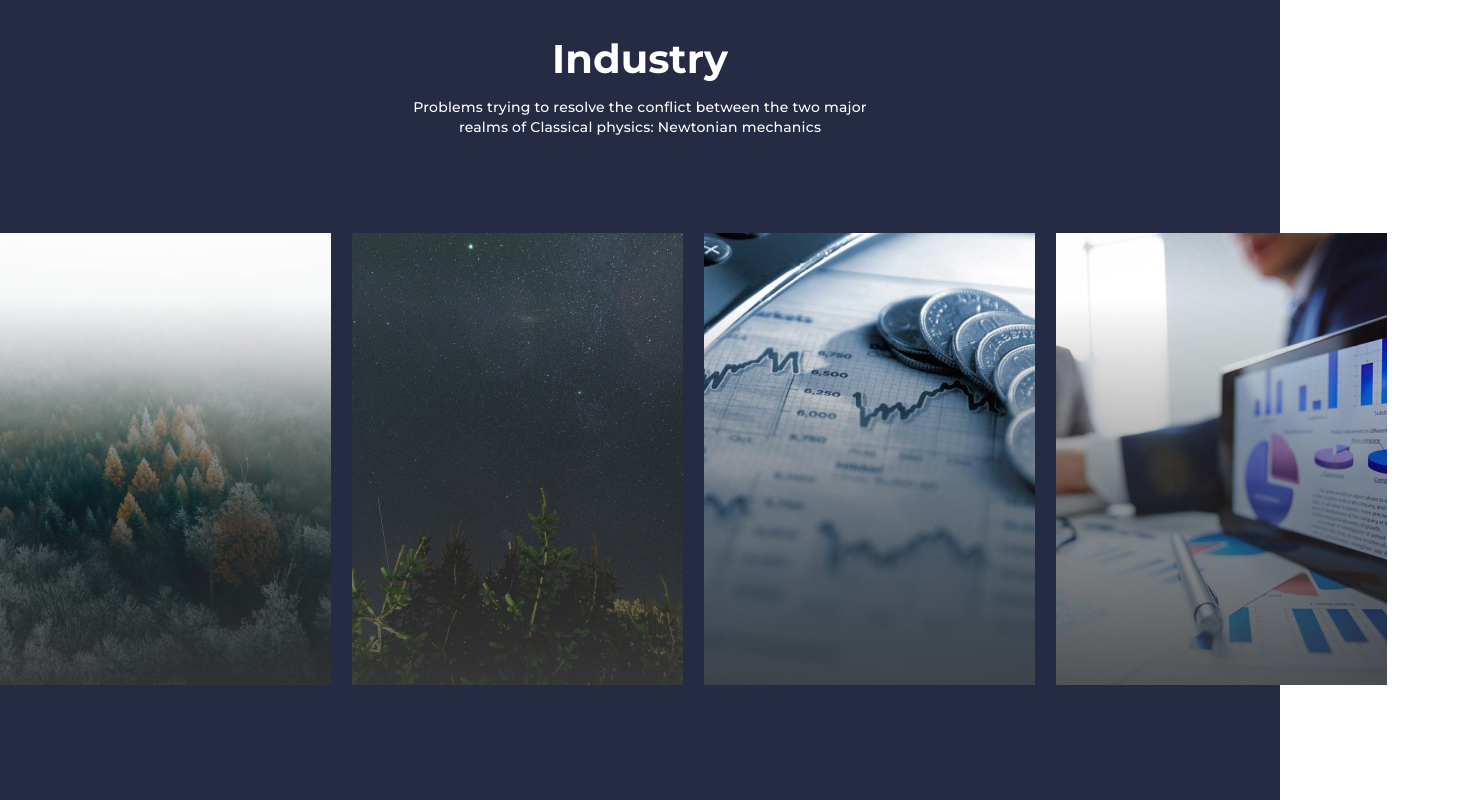
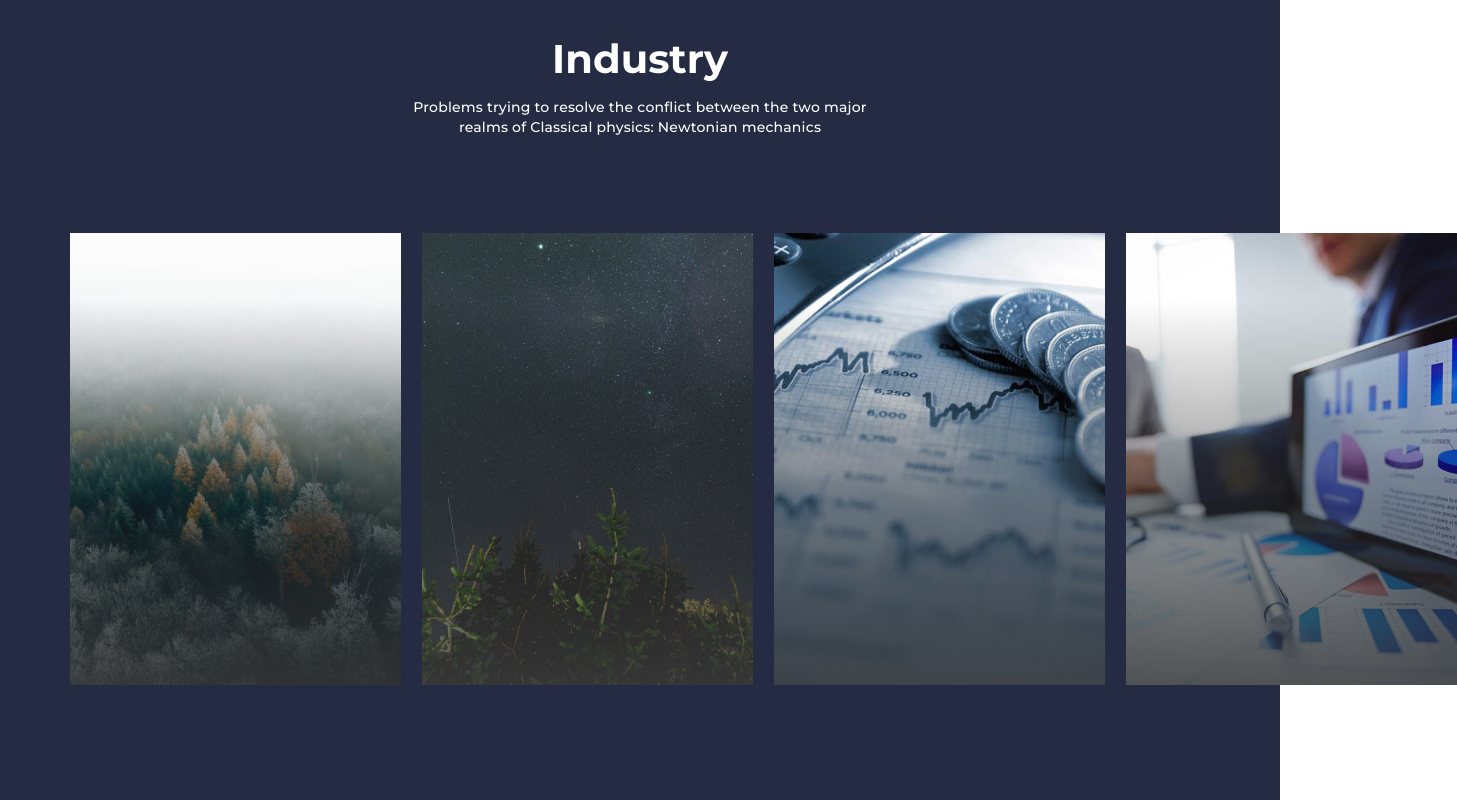
Before and after one commit to juli7julia7/BrandName, a plain HTML site: page index.html in a window 1280 px wide. Shown: the part 752-1552 px from the top of the page, 1457 px wide, since content can reach past the window. Drawn offline with nearby package versions, Linux system fonts and the light colour scheme.

Commit message:
Add files via upload

```diff
--- a/css/style.css
+++ b/css/style.css
@@ -22,6 +22,12 @@
  .container {
     max-width: 1140px;
     margin: 0 auto;
+ }
+
+ .container--2{
+   max-width: 1140px;
+   width: 100%;
+   margin: 0 auto;
  }
 
  .logo {
--- a/index.html
+++ b/index.html
@@ -62,7 +62,7 @@
             </p>
          </div>
       </div>
-      <div class="industry__gallery gallery">
+      <div class="industry__gallery gallery container--2">
          <div class="gallery__item">
             <img class="" src="./img/industry/media1.jpg" alt="media" />
             <div class="gallery__item--abs">
```
